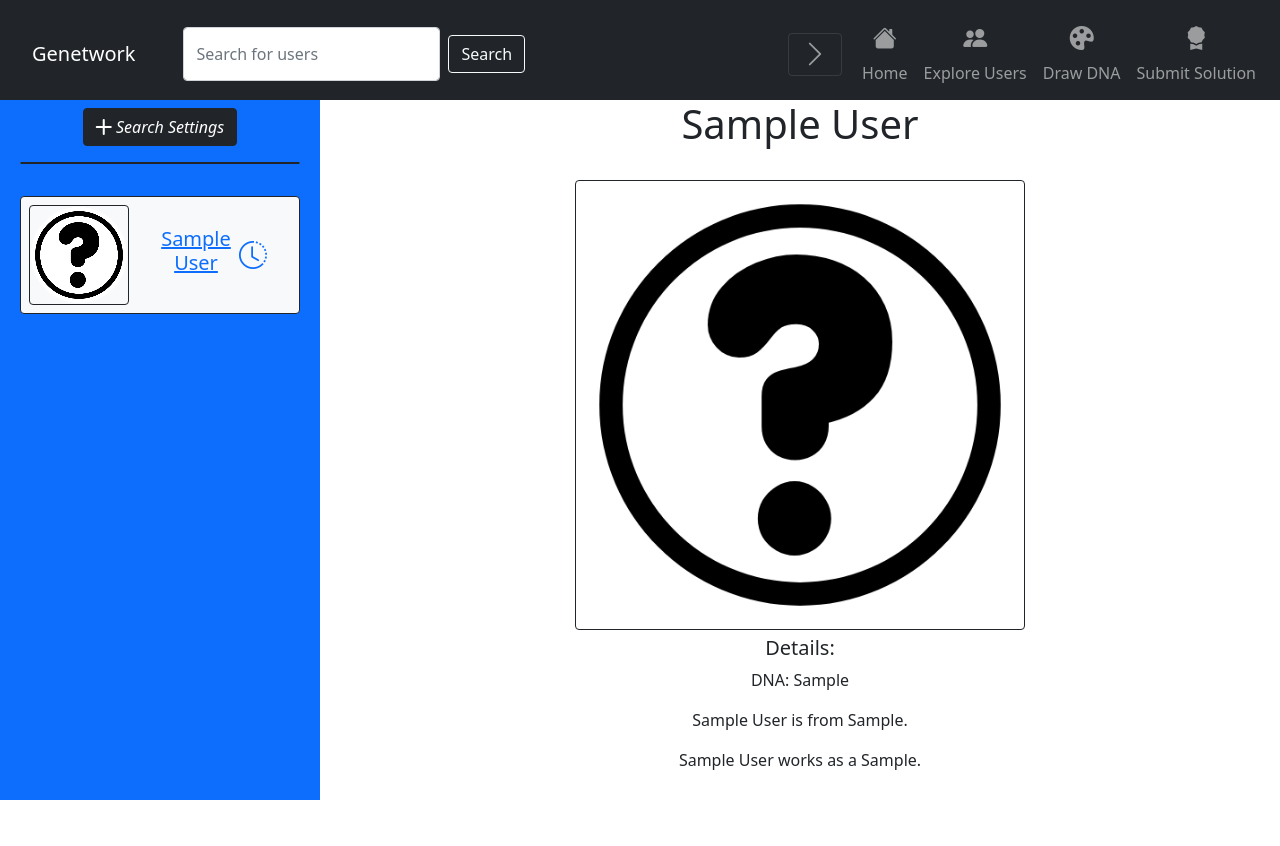
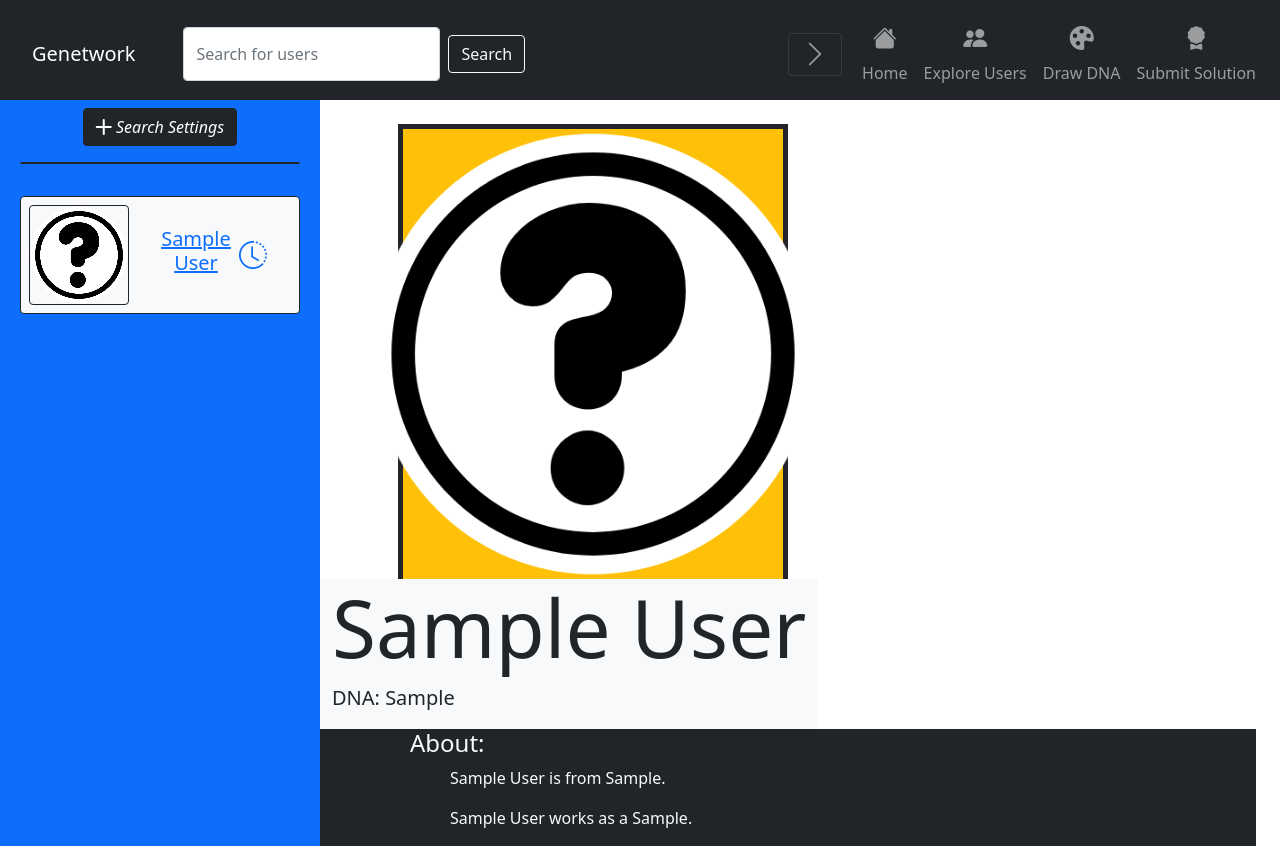
Before and after one commit to CiniMinis/workshop-project, a Flask app: page /user/1 in a window 1280 px wide. Before the commit the page ends 800 px from the top, so only its background shows below. Run offline with Flask 2, Linux system fonts and the light colour scheme; tables that the repository leaves empty hold one stand-in row (values such as "Sample post"); parts of the project's set-up code (start-up, migrations or seed data) failed here and were passed over.

Commit message:
Designed Profile Picture Layout

```diff
--- a/app/static/main.css
+++ b/app/static/main.css
@@ -19,3 +19,7 @@ canvas.avatar-big {
 .navbar {
     height: 100px;
 }
+
+.tab {
+    margin-left: 40px;
+}
--- a/app/views/profile.jinja
+++ b/app/views/profile.jinja
@@ -7,34 +7,43 @@
     <script>
         add_user_to_recents({{user.user_id}}, "{{user.name}}");
     </script>
-    <center>
-        <h1>
+    <div class="container pt-4 ps-0 m-0">
+        <div class="row p-0">
+            <div class="col-5 offset-1 p-0 d-flex justify-content-center bg-warning border border-dark border-5 border-bottom-0">
+                <canvas class="avatar avatar-big align-self-end p-0" data-user-id='{{user.user_id}}'></canvas>
+            </div>
+            <div class="col-auto d-flex bg-light">
+                <div class="container-fluid align-self-end m-0 p-0">
+                    <h1 class="display-1">
                         {{user.name}}
                     </h1>
-        <br/>
-        <canvas class="avatar avatar-big border border-dark rounded" data-user-id='{{user.user_id}}'></canvas>
-        <br/>
-        <h5>
-            Details:
-        </h5>
-        <p>
+                    <p class="lead">
                         {% if user.is_private %}
                         {{user.name}} is a private user, so DNA is not shown.
                         {% else %}
                         DNA: {{user.dna}}
                         {% endif %}
                     </p>
-        <p>
+                </div>
+            </div>
+        </div>
+        <div class="row bg-dark">
+            <div class="col-5 offset-1 text-light">
+                <p class="h4">
+                    About:
+                </p>
                 {% if user.location %}
+                    <p class="tab">
                         {{user.name}} is from {{user.location}}.
+                    </p>
                 {% endif %}
+                {% if user.job %}
+                    <p class="tab">
+                        {{user.name}} works as a {{user.job}}.
                     </p>
-        <p>
-            {% if user.job %}
-                {{user.name}} works as a {{user.job}}.
                 {% endif %}
-        </p>
             </div>
-    </center>
+        </div>
+    </div>
 
 {% endblock %}
```
Lines whose indentation alone changed are shown as unchanged.
